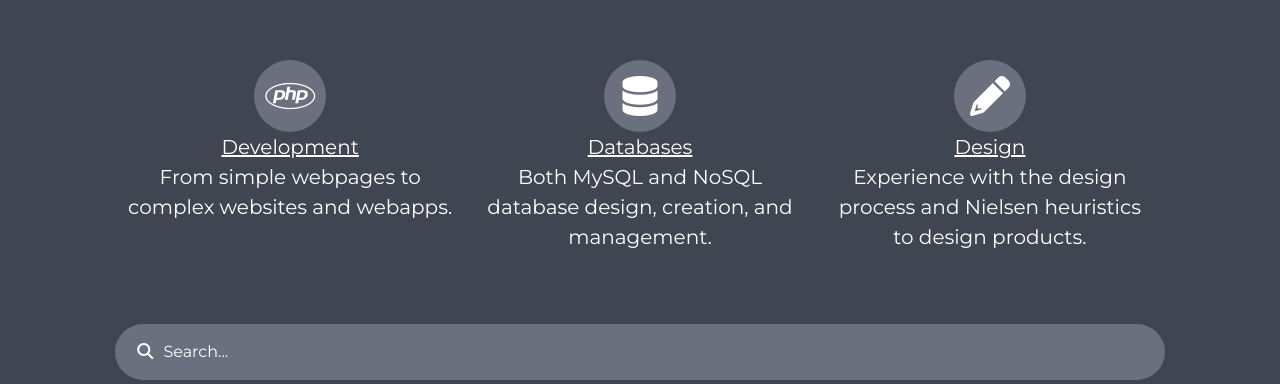
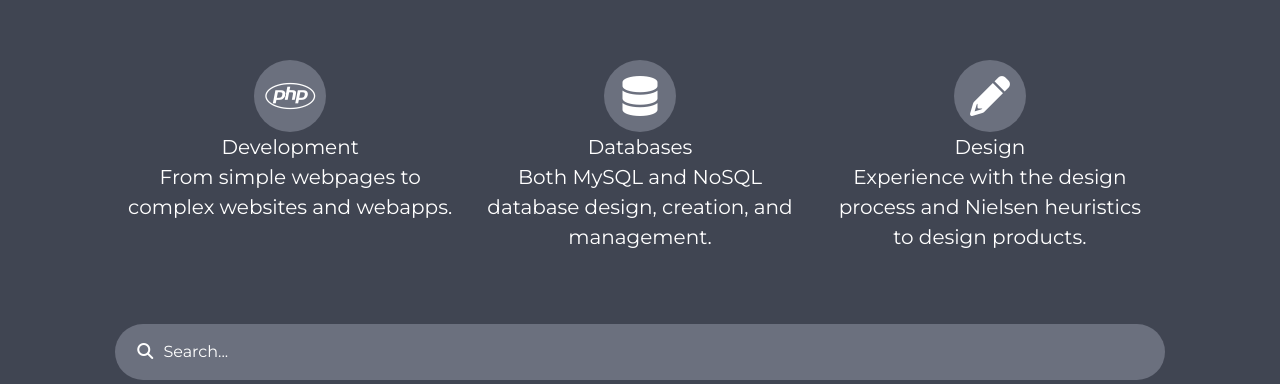
Before and after one commit to patrick-webdev/Portfolio-Website-v3, a CodeIgniter app: page /database/index.php/portfolio/projects in a window 1280 px wide. Shown: the part 62-446 px from the top of the page. Run offline with CodeIgniter, Linux system fonts and the light colour scheme; data that the repository does not hold is empty.

Commit message:
Removed underline in project tools

```diff
--- a/application/views/projects.php
+++ b/application/views/projects.php
@@ -4,21 +4,21 @@
             <div class="col">
                 <div class="tool">
                     <div class="tool__logo"><i class="fa-brands fa-php"></i></div>
-                    <div class="tool__title lgFont underline">Development</div>
+                    <div class="tool__title lgFont">Development</div>
                     <div class="tool__desc lgFont">From simple webpages to complex websites and webapps.</div>
                 </div>
             </div>
             <div class="col">
                 <div class="tool">
                     <div class="tool__logo"><i class="fa-solid fa-database"></i></div>
-                    <div class="tool__title lgFont underline">Databases</div>
+                    <div class="tool__title lgFont">Databases</div>
                     <div class="tool__desc lgFont">Both MySQL and NoSQL database design, creation, and management.</div>
                 </div>
             </div>
             <div class="col">
                 <div class="tool">
                     <div class="tool__logo"><i class="fa-solid fa-pencil"></i></div>
-                    <div class="tool__title lgFont underline">Design</div>
+                    <div class="tool__title lgFont">Design</div>
                     <div class="tool__desc lgFont">Experience with the design process and Nielsen heuristics to design products.</div>
                 </div>
             </div>
```
